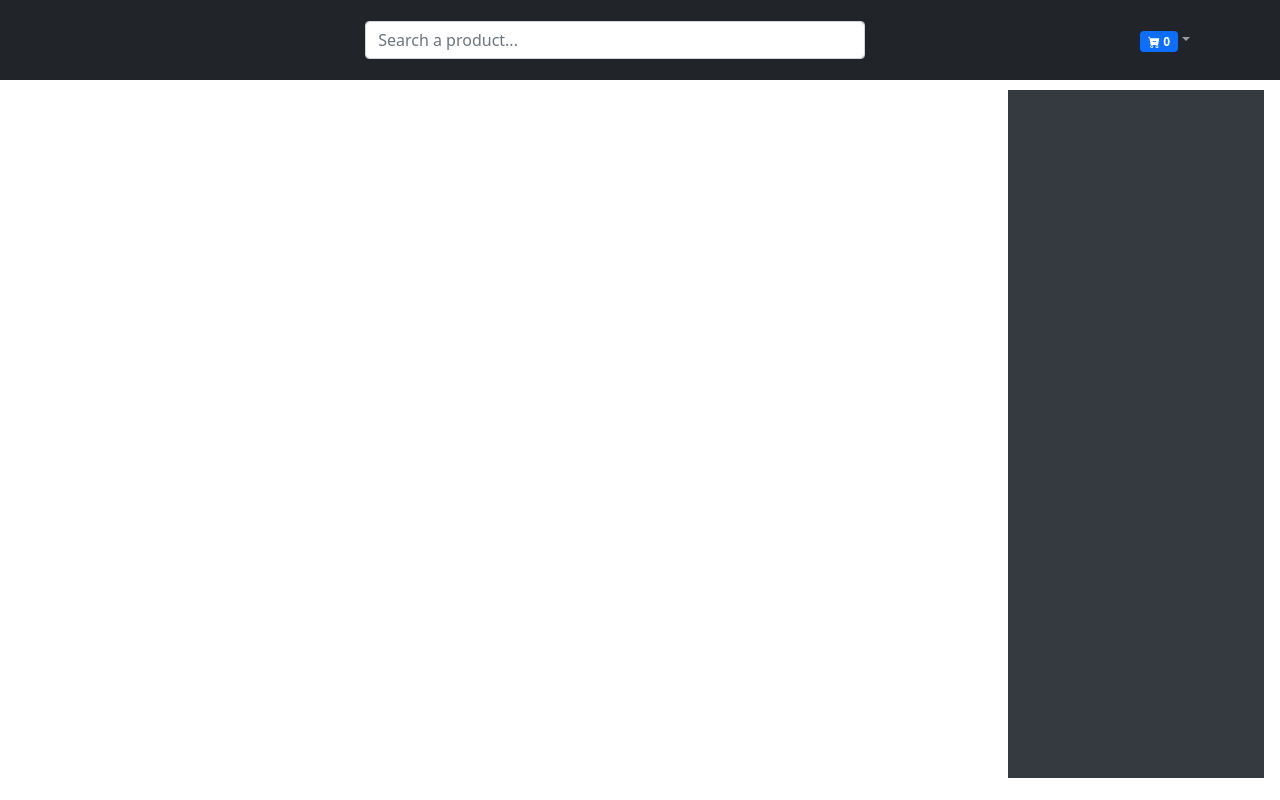
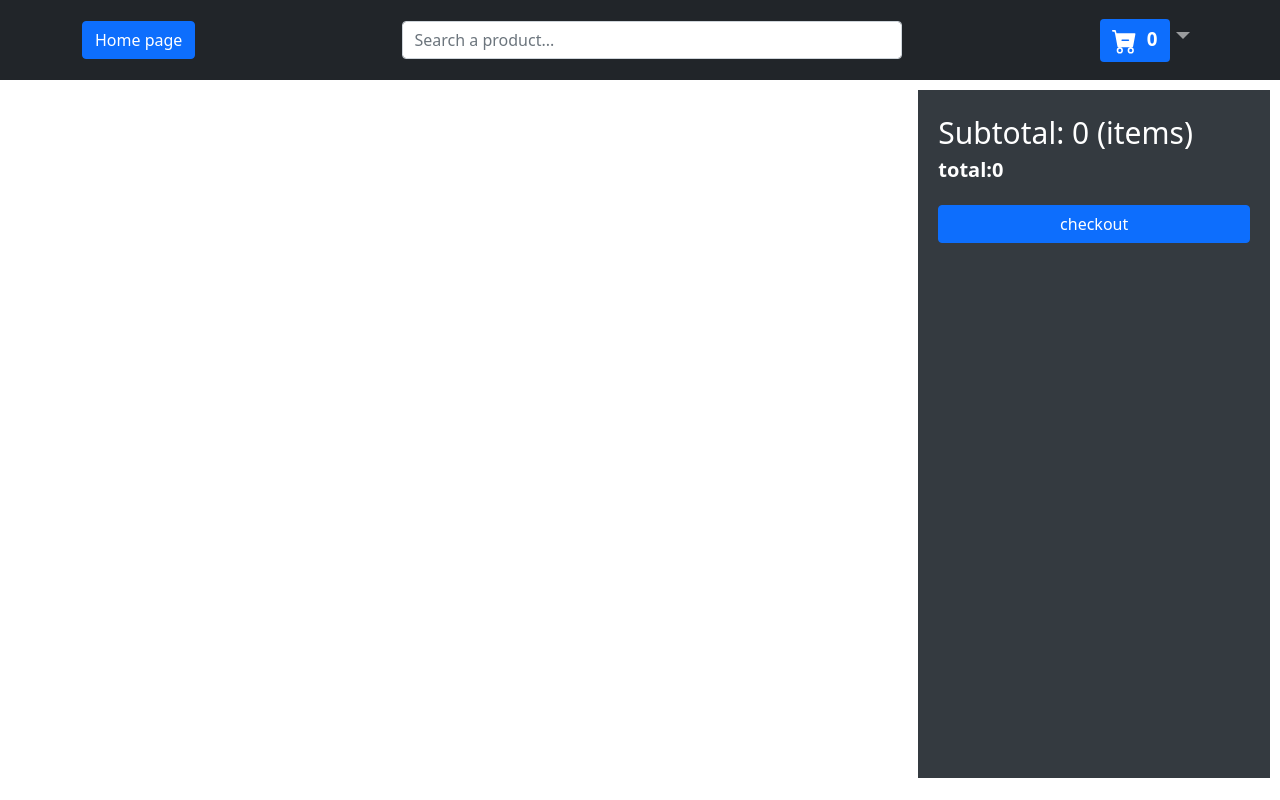
Before and after one commit to wenzelbarboza/shoping-site, a React (Create React App) app: page /CartPage in a window 1280 px wide. Built offline with nearby package versions, Linux system fonts and the light colour scheme.

Commit message:
cartPage work 1.1

```diff
--- a/src/components/CartPage.js
+++ b/src/components/CartPage.js
@@ -1,12 +1,18 @@
-import React from 'react'
+import React, { useEffect } from 'react'
 import { useContext } from 'react';
-import { Col, Form, Image, Row } from 'react-bootstrap';
+import { Button, Col, Form, Image, Row } from 'react-bootstrap';
 import ListGroup from 'react-bootstrap/ListGroup';
 import { Cart } from '../context/Context';
 import Rating from './Rating';
+import { AiFillDelete } from 'react-icons/ai'
 
 const CartPage = () => {
     let { state: { cart }, dispatch } = useContext(Cart)
+    const [total, setTotal] = React.useState(0)
+    useEffect(() => {
+        setTotal(cart.reduce((acc, item) => (item.price * item.qty + acc), 0))
+    })
+
     return (
         <div className='home' >
             <div className='productContainer' >
@@ -22,9 +28,11 @@ const CartPage = () => {
                                 </Col>
                                 <Col md={2}>₹ {prod.price}</Col>
                                 <Col md={2}>
+                                    <span style={{ display: "block" }}>Rating: </span>
                                     <Rating rating={prod.ratings} />
                                 </Col>
                                 <Col md={2}>
+                                    <span>Qty:</span>
                                     <Form.Control
                                         as="select"
                                         value={prod.qty}
@@ -43,13 +51,29 @@ const CartPage = () => {
                                         ))}
                                     </Form.Control>
                                 </Col>
+                                <Col md={2}>
+                                    <AiFillDelete
+                                        fontSize="30px"
+                                        style={{ cursor: "pointer" }}
+                                        onClick={
+                                            () => (
+                                                dispatch({
+                                                    type: "REMOVE_FROM_CART",
+                                                    payload: prod
+                                                })
+                                            )
+                                        }
+                                    />
+                                </Col>
                             </Row>
                         </ListGroup.Item>
                     ))}
                 </ListGroup>
             </div>
             <div className='filters summary' >
-
+                <div className='title'>Subtotal: {cart.length} (items)</div>
+                <span style={{ fontWeight: 700, fontSize: 20 }}>total:{total}</span>
+                <Button disable={cart.length === 0}>checkout</Button>
             </div>
         </div>
     )
--- a/src/components/Header.js
+++ b/src/components/Header.js
@@ -14,6 +14,7 @@ const Header = () => {
         <Navbar bg="dark" variant="dark" style={{ height: 80 }}>
             <Container>
                 <Navbar.Brand>
+                    <Link to='./'><Button >Home page</Button></Link>
                 </Navbar.Brand>
                 <Navbar.Text className="search">
                     <FormControl
@@ -25,7 +26,7 @@ const Header = () => {
                     />
                 </Navbar.Text>
                 <Nav>
-                    <NavDropdown title={<Badge><BsCartDashFill /> {cart.length}</Badge>} id="basic-nav-dropdown" align="end" flip onSelect={e => e.stopPropagation()} >
+                    <NavDropdown style={{ fontSize: "25px" }} title={<Badge><BsCartDashFill style={{ fontSize: "30px", paddingRight: "5px" }} /> {cart.length}</Badge>} id="basic-nav-dropdown" align="end" onSelect={e => e.stopPropagation()} >
                         {cart.length > 0 ?
                             cart.map((ele) => (
                                 <NavDropdown.Item href="">
--- a/src/components/styles.css
+++ b/src/components/styles.css
@@ -68,3 +68,10 @@ body{
   padding: 0 20px;
   flex-direction: column;
 }
+
+
+/* cart page */
+
+.summary{
+  width:30%;
+}
--- a/src/context/Context.js
+++ b/src/context/Context.js
@@ -18,7 +18,6 @@ function Context({ children }) {
         fastDelivery: faker.datatype.boolean(),
         ratings: faker.datatype.number({ max: 5 }),
     }))
-    console.log(data)
 
     const [state, dispatch] = useReducer(cartReducer, {
         products: data,
--- a/src/context/Reducers.js
+++ b/src/context/Reducers.js
@@ -13,6 +13,11 @@ const cartReducer = (state, action) => {
                 ...state,
                 cart: state.cart.filter((prod) => prod.id !== action.payload.id)
             }
+        case "CHANGE_CART_QTY":
+            return {
+                ...state,
+                cart: state.cart.filter((prod) => prod.id === action.payload.id ? prod.qty = action.payload.qty : true)
+            }
         default:
             return state
     }
```
